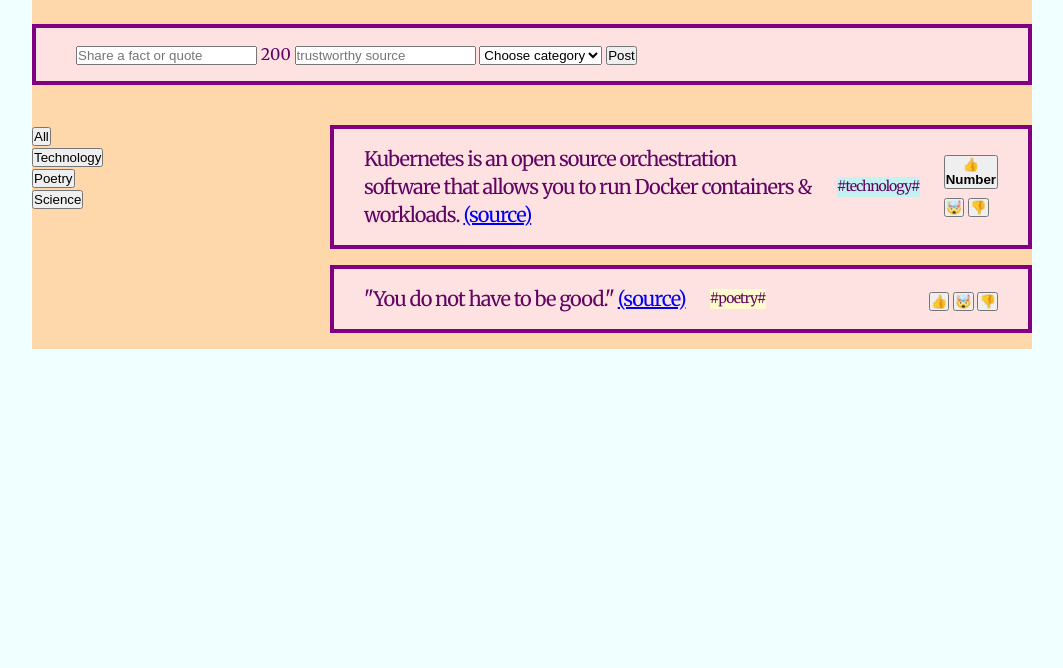
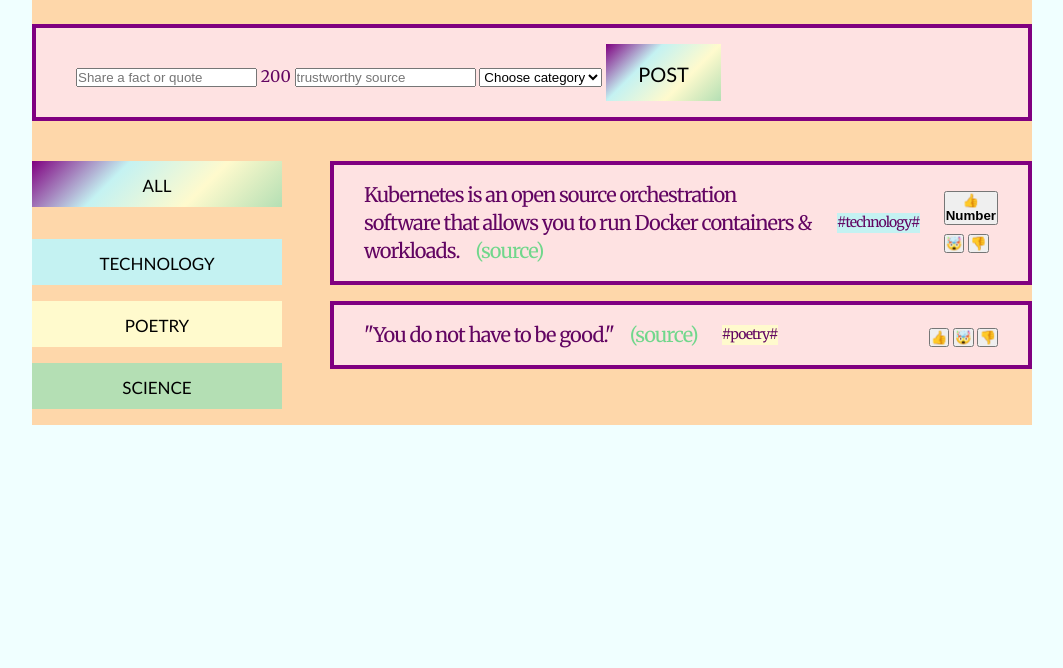
Before and after one commit to pkg415/TidBitsV1, a plain HTML site: page index.html in a window 1280 px wide. Shown: the part 132-800 px from the top of the page, without its empty margins (108-1171 px from the left). Drawn offline with Linux system fonts and the light colour scheme.

Commit message:
and more styling

```diff
--- a/index.html
+++ b/index.html
@@ -21,7 +21,7 @@
     <img src="logo.png" height="113" width="113" alt="butterflies logo">
     <h1>Hello Chief Inspector</h1>
     </div>
-    <button>Share a tidbit</button>
+    <button class="btn btn-large">Share a tidbit</button>
   </header>
 
   <form class="main-form">
@@ -34,23 +34,43 @@
       <option value="poetry">Poetry</option>
       <option value="science">Science</option>
     </select>
-    <button>Post</button>
+    <button class="btn btn-large">Post</button>
   </form>
 
   <main class="main">
     <aside>
       <ul>
-        <li><button>All</button></li>
-        <li><button>Technology</button></li>
-        <li></li><button>Poetry</button></li>
-        <li></li><button>Science</button></li>
+        <li class="category"><button class="btn btn-all-categories">All</button></li>
+        <li class="category">
+          <button
+            class="btn btn-category"
+            style="background-color:rgb(196, 242, 242)"
+          >
+          Technology
+          </button>
+        </li>
+        <li class="category">
+          <button
+            class="btn btn-category"
+            style="background-color: lemonchiffon;"
+          >
+          Poetry
+        </button>
+      </li>
+        <li class="category">
+          <button class="btn btn-category"
+          style="background-color: rgb(180, 223, 180);"
+          >
+          Science
+        </button>
+      </li>
       </ul>
     </aside>
     <ul>
       <li class="info">
         <p>
           Kubernetes is an open source orchestration software that allows you to run Docker containers & workloads.
-          <a href="https://azure.microsoft.com/en-us/solutions/kubernetes-vs-docker/" target="_blank">(source)</a>
+          <a class="source" href="https://azure.microsoft.com/en-us/solutions/kubernetes-vs-docker/" target="_blank">(source)</a>
         </p>
 
         <span class="tag" style="background-color: rgb(196, 242, 242);">#technology#</span>
@@ -65,7 +85,7 @@
       <li class="info">
         <p>
           "You do not have to be good."
-          <a href="https://www.vanderbilt.edu/olli/class-materials/2017Summer.MindfulnessWk1.pdf"
+          <a class="source" href="https://www.vanderbilt.edu/olli/class-materials/2017Summer.MindfulnessWk1.pdf"
             target="_blank">(source)</a>
         </p>
 
--- a/style.css
+++ b/style.css
@@ -58,6 +58,10 @@ h1 {
   line-height: 1;
 }
 
+.category {
+  margin-bottom: 16px;;
+}
+
 .info {
   font-size: 20px;
   line-height: 1.4;
@@ -83,3 +87,52 @@ h1 {
 ul {
   list-style: none;
 }
+
+.source:link {
+  color:rgb(113, 215, 140);
+  text-decoration: none;
+  margin-left: 12px;
+  transition: 1s;
+}
+
+.source:visited {
+  color: purple;
+}
+
+.source:hover {
+  color: blue;
+}
+
+.source:active {
+  color: magenta;
+}
+
+.btn {
+  border: none;
+  font-family: 'Gill Sans', 'Gill Sans MT', Calibri, 'Trebuchet MS', sans-serif;
+  line-height: 1;
+  font-size: 17px;
+  text-transform: uppercase;
+  padding: 16px 0 13px;
+  background-image: linear-gradient(135deg, purple, rgb(196, 242, 242), lemonchiffon, rgb(180, 223, 180));
+  transition: 0.3s;
+}
+
+.btn:hover {
+  transform: scale(110%) rotate(-2deg);
+}
+
+.btn-large {
+  font-size: 20px;
+  padding: 20px 32px 17px;
+}
+
+.btn-all-categories {
+  margin-bottom: 16px;
+  width: 100%;
+}
+
+.btn-category {
+  width: 100%;
+  background-image: none;
+}
```
